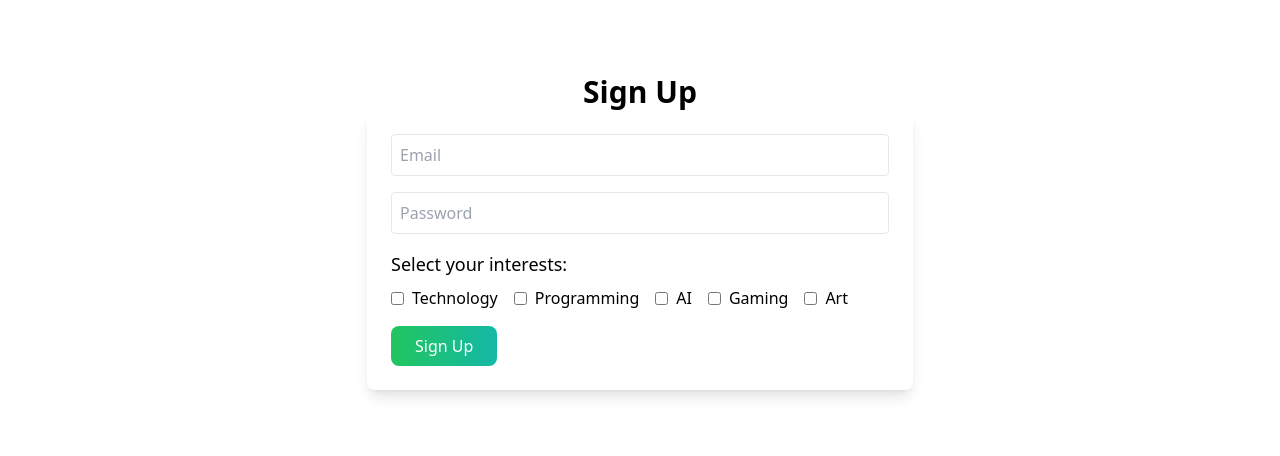
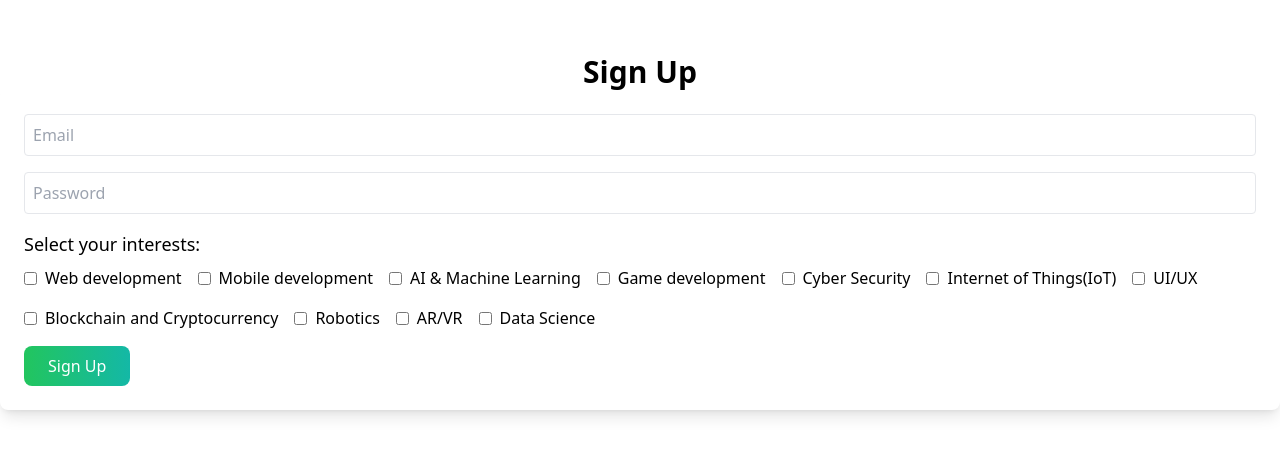
Before and after one commit to Annah-2003/TechVerse-Access, a Next.js app in the folder tech-event-frontend/: page /signup in a window 1280 px wide. Shown: the part 168-624 px from the top of the page. Built offline with nearby package versions, Linux system fonts and the light colour scheme.

Commit message:
added authentication protocols with log in and sign in

```diff
--- a/tech-event-frontend/pages/login.js
+++ b/tech-event-frontend/pages/login.js
@@ -1,6 +1,7 @@
 import { useState } from 'react';
 import { signIn } from 'next-auth/react';
 import { useRouter } from 'next/router';
+import { motion } from 'framer-motion'; // Import motion from framer-motion
 
 export default function Login() {
   const router = useRouter();
--- a/tech-event-frontend/pages/signup.js
+++ b/tech-event-frontend/pages/signup.js
@@ -9,7 +9,7 @@ export default function Signup() {
   const [interests, setInterests] = useState([]);
   const [errorMessage, setErrorMessage] = useState('');
 
-  const interestOptions = ['Technology', 'Programming', 'AI', 'Gaming', 'Art'];
+  const interestOptions = ['Web development', 'Mobile development', 'AI & Machine Learning', 'Game development', 'Cyber Security', 'Internet of Things(IoT)','UI/UX','Blockchain and Cryptocurrency','Robotics', 'AR/VR','Data Science'];
 
   const handleSubmit = async (e) => {
     e.preventDefault();
```
